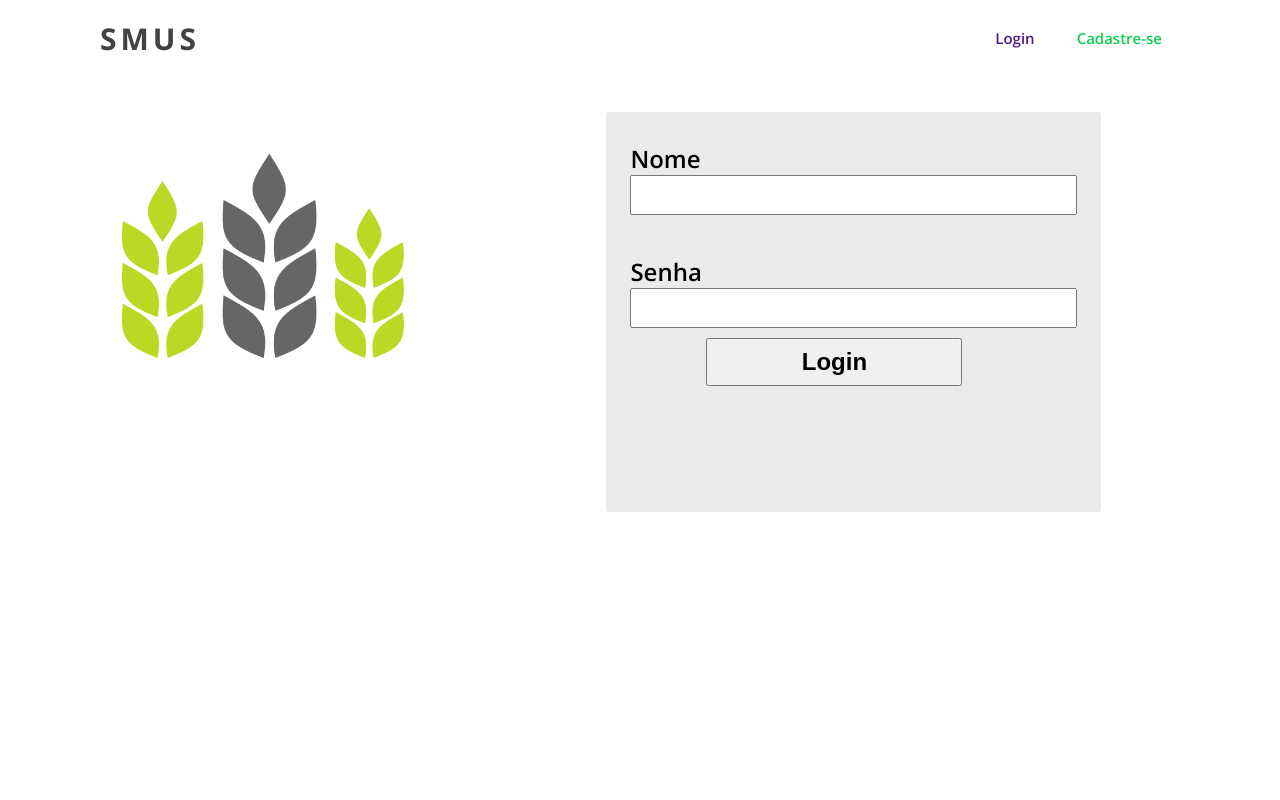
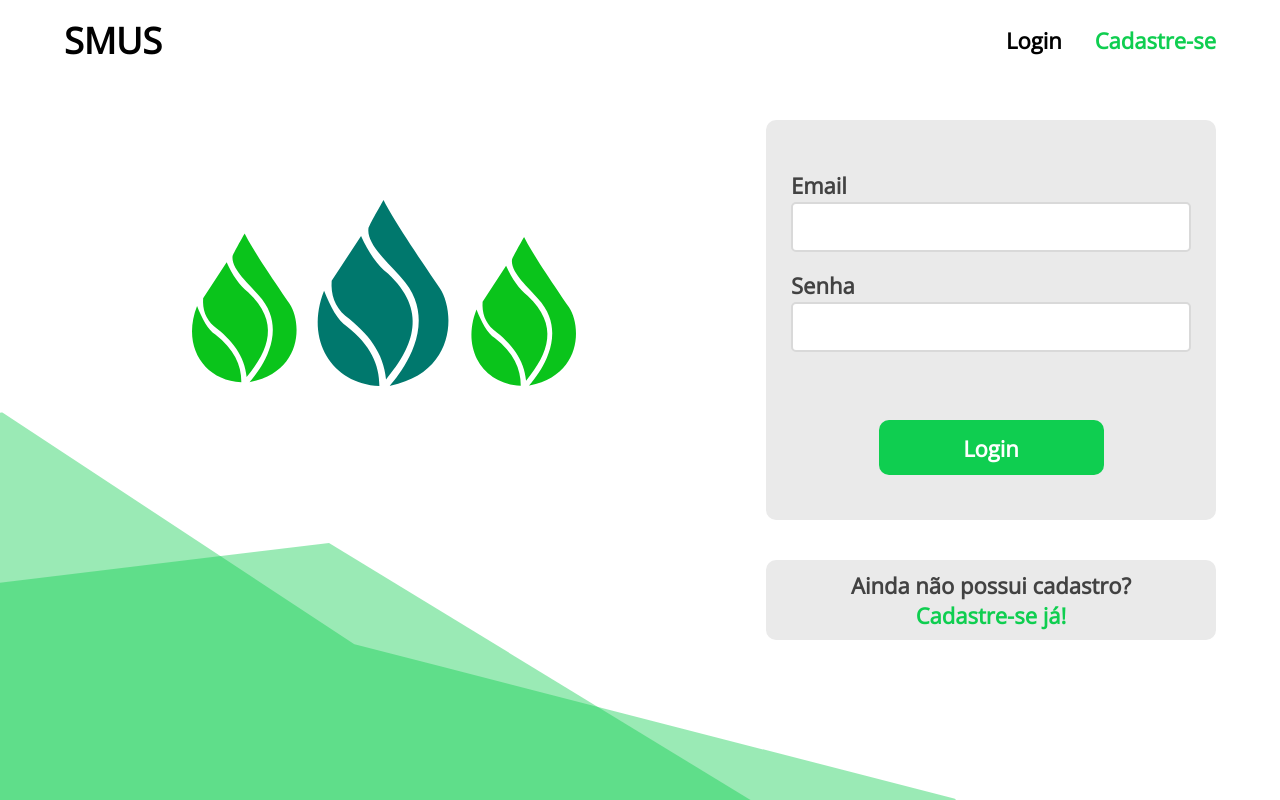
Before and after one commit to loterio/tcc-sensor-de-umidade, a PHP site: page / in a window 1280 px wide. Run offline with PHP 8.4, Linux system fonts and the light colour scheme.

Commit message:
paginaInicialDesktop - ok

```diff
--- /dev/null
+++ b/interface/assets/css/paginaInicial.css
@@ -0,0 +1,147 @@
+header {
+  width: 100vw;
+  height: 10vh;
+  display: flex;
+  align-items: center;
+  justify-content: space-between;
+}
+
+header .titulo {
+  margin-left: 5vw;
+  font-size: 3.6rem;
+  font-weight: bold;
+}
+
+header .menu {
+  width: 25rem;
+  margin-right: 5vw;
+  list-style-type: none;
+  font-size: 2.2rem;
+  font-weight: bolder;
+  display: flex;
+  align-items: center;
+  justify-content: space-between;
+}
+
+.menu li a {
+  text-decoration: none;
+  color: black;
+}
+
+.menu li .sign-up {
+  color: #0FCE50;
+}
+
+main {
+  width: 100vw;
+  height: 90vh;
+  display: flex;
+}
+
+main .arte {
+  width: 50vw;
+  height: 90vh;
+}
+
+.arte img {
+  position: fixed;
+  z-index: -1;
+}
+
+main .formulario {
+  width: 50vw;
+  height: 90vh;
+  display: flex;
+  flex-direction: column;
+  align-items: flex-end;
+}
+
+.formulario form {
+  width: 45rem;
+  height: 40rem;
+  padding-top: 5rem;
+  margin-top: 5vh;
+  margin-right: 5vw;
+  background-color: #EAEAEA;
+  border-radius: 1rem;
+  display: flex;
+  flex-direction: column;
+  align-items: center;
+}
+
+.formulario .input-unidade {
+  width: 40rem;
+  height: 10rem;
+  display: flex;
+  flex-direction: column;
+}
+
+.formulario .input-unidade label{
+  font-size: 2.2rem;
+  color: #424242;
+  font-weight: bold;
+  margin-bottom: 0.2rem;
+}
+
+.formulario .input-unidade input{
+  height: 5rem;
+  font-size: 2.2rem;
+  color: #424242;
+  border: 0.2rem solid #D9D9D9;
+  border-radius: 0.5rem;
+  padding: 1rem;
+}
+
+.formulario input:focus{
+  outline: none;
+}
+
+.formulario input[type="submit"] {
+  width: 22.5rem;
+  height: 5.5rem;
+  margin-top: 5rem;
+  font-size: 2.2rem;
+  font-weight: bolder;
+  border-radius: 1rem;
+  border: none;
+  color: #FFFFFF;
+  background-color: #0FCE50;
+  cursor: pointer;
+}
+
+div[class="sign-up"] {
+  width: 45rem;
+  height: 8rem;
+  margin-top: 5vh;
+  margin-right: 5vw;
+  font-size: 2.2rem;
+  font-weight: bold;
+  color: #424242;
+  background-color: #EAEAEA;
+  border-radius: 1rem;
+  text-align: center;
+  display: flex;
+  align-items: center;
+  justify-content: center;
+}
+
+div[class="sign-up"] a {
+  text-decoration: none;
+  color: #0FCE50;
+}
+
+#logo {
+  width: 30vw;
+  top: 25vh;
+  left: 15vw;
+}
+
+#poligono-design-1 {
+  left: 0;
+  bottom: 0;
+}
+
+#poligono-design-2 {
+  left: 0;
+  bottom: 0;
+}
--- a/interface/assets/css/style.css
+++ b/interface/assets/css/style.css
@@ -1,119 +1,11 @@
-@import url('https://fonts.googleapis.com/css2?family=Open+Sans:ital,wght@0,300;0,400;0,600;0,700;0,800;1,300;1,400;1,600;1,700;1,800&display=swap');
+@import url('https://fonts.googleapis.com/css2?family=Open+Sans&display=swap');
 
-* {
-    padding: 0;
-    margin: 0;
-    box-sizing: border-box;
+html {
     font-size: 62.5%;
 }
 
-body {
+* {
+    margin: 0;
+    box-sizing: border-box;
     font-family: 'Open Sans', sans-serif;
-    font-size: 1.6rem;
-
-    width: 100%;
-    height: 100vh;
 }
-
-header {
-    padding: 1.8rem 10rem .4rem 10rem;
-    color: #424242;
-    width: 100%;
-    height: 8rem;
-    flex-wrap: wrap;
-    display: flex;
-    justify-content: space-between;
-
-}
-.menu {
-    list-style: none;
-    display: flex;
-    flex-wrap: wrap;
-}
-
-.title {
-    font-weight: 700;
-    font-size: 3rem;
-    letter-spacing: 0.4rem;
-}
-
-.menu li {
-    font-size: 2.4rem;
-    padding-left: .6rem;
-}
-
-.menu li a {
-    font-weight: 600;
-    border-radius: 2px;
-
-    padding: 0.8rem 1.8rem 0.8rem 1.8rem;
-    transition: .24s;
-}
-.menu li a:hover {
-    background-color: rgba(233, 233, 233, 0.8);
-}
-.sign-in {
-    text-decoration: none;
-}
-.sign-up {
-    text-decoration: none;
-    color: #0FCE50;
-}
-
-/* Body / Conteúdo da P. */
-
-main {
-    display: flex;
-}
-
-.image {
-    width: 50%;
-}
-
-/* Formulário */
-
-form {
-    background-color: #eaeaea;
-    border: none;
-    border-radius: 3px;
-
-    display: block;
-    flex-wrap: wrap;
-
-    width: 50%;
-    min-height: 50vh;
-}
-
-.input-unit {
-    width: 100%;
-    padding: 3rem 2.4rem 1rem 2.4rem;
-}
-
-label {
-    font-size: 2.4rem;
-    font-weight: 600;
-}
-
-input[type=text] {
-    width: 100%;
-    height: 4rem;
-}
-input[type=submit] {
-    margin-left: 100px;
-    width: 20vw;
-    height: 6vh;
-
-    font-size: 2.4rem;
-    font-weight: 600;
-}
-
-
-/* Container */
-
-.container {
-    padding: 4vh 14vw 6vh 14vh;
-}
-.container h1 {
-    font-size: 4rem;
-    background-color: white;
-}
--- a/interface/index.html
+++ b/interface/index.html
@@ -5,38 +5,41 @@
     <meta charset="UTF-8">
     <meta name="viewport" content="width=device-width, initial-scale=1.0">
     <link rel="stylesheet" href="assets/css/style.css">
+    <link rel="stylesheet" href="assets/css/paginaInicial.css">
     <title>início</title>
 </head>
 <body>
-
     <header>
-        <span class="title">SMUS</span>
+        <span class="titulo">SMUS</span>
         <ul class="menu">
             <li><a class="sign-in" href="">Login</a></li>
             <li><a class="sign-up" href="">Cadastre-se</a></li>
         </ul>
     </header>
-
-    <main class="container">
-
-        <div class="image">
-            <img src="assets/img/agric.png" alt="agriculture symbol" height="300">
+    <main>
+        <div class="arte">
+            <img id="logo" src="assets/img/logo.svg">
+            <img id="poligono-design-1" src="assets/img/poligono-design-1.svg">
+            <img id="poligono-design-2" src="assets/img/poligono-design-2.svg">
         </div>
-        <form action="" method="post">
-
-            <div class="input-unit">
-                <label for="nome">Nome</label>
-                <input type="text" name="nome" id="nome">
+        <div class="formulario">
+            <form action="" method="post" autocomplete="off">
+                <div class="input-unidade">
+                    <label for="email">Email</label>
+                    <input type="email" name="email" id="email">
+                </div>
+                <div class="input-unidade">
+                    <label for="senha">Senha</label>
+                    <input type="password" name="pw" id="senha">
+                </div>
+                <input type="submit" value="Login">
+            </form>
+            <div class="sign-up">
+                <span>Ainda não possui cadastro? <br>
+                    <a href="">Cadastre-se já!</a>
+                </span>
             </div>
-
-            <div class="input-unit">
-                <label for="pw">Senha</label>
-                <input type="text" name="pw" id="pw">
-            </div>
-
-            <input type="submit" value="Login">
-
-        </form>
+        </div>
     </main>
 
 </body>
```
Also changed, not shown: interface/assets/img/logo.svg (added), interface/assets/img/poligono-design-1.svg (added), interface/assets/img/poligono-design-2.svg (added).
